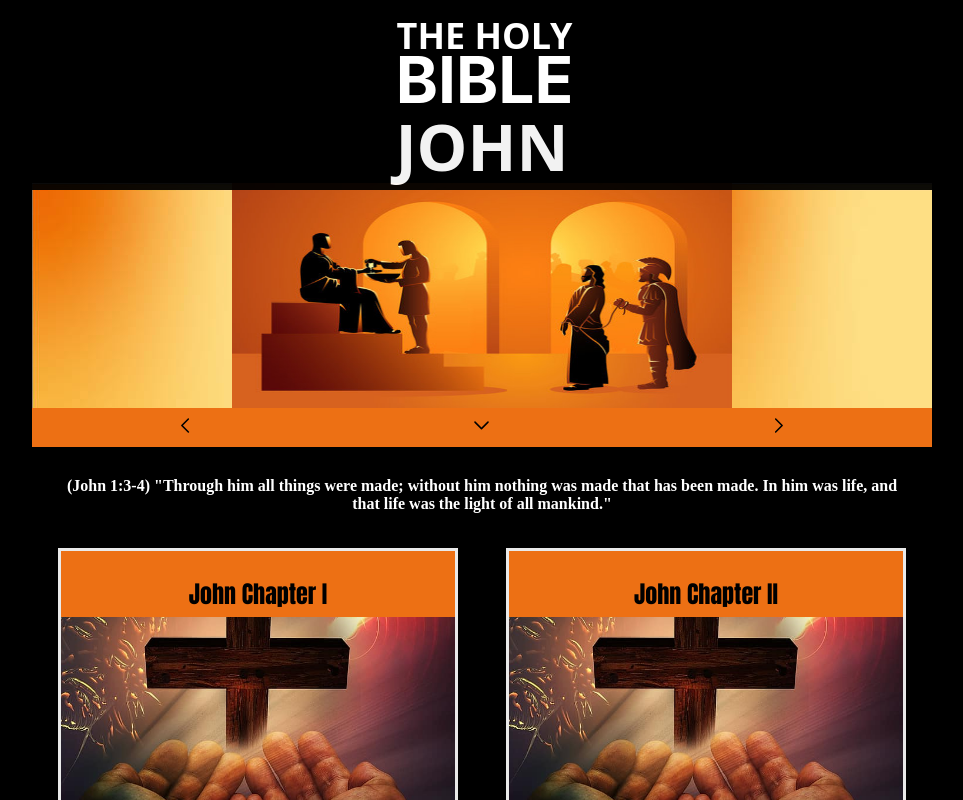
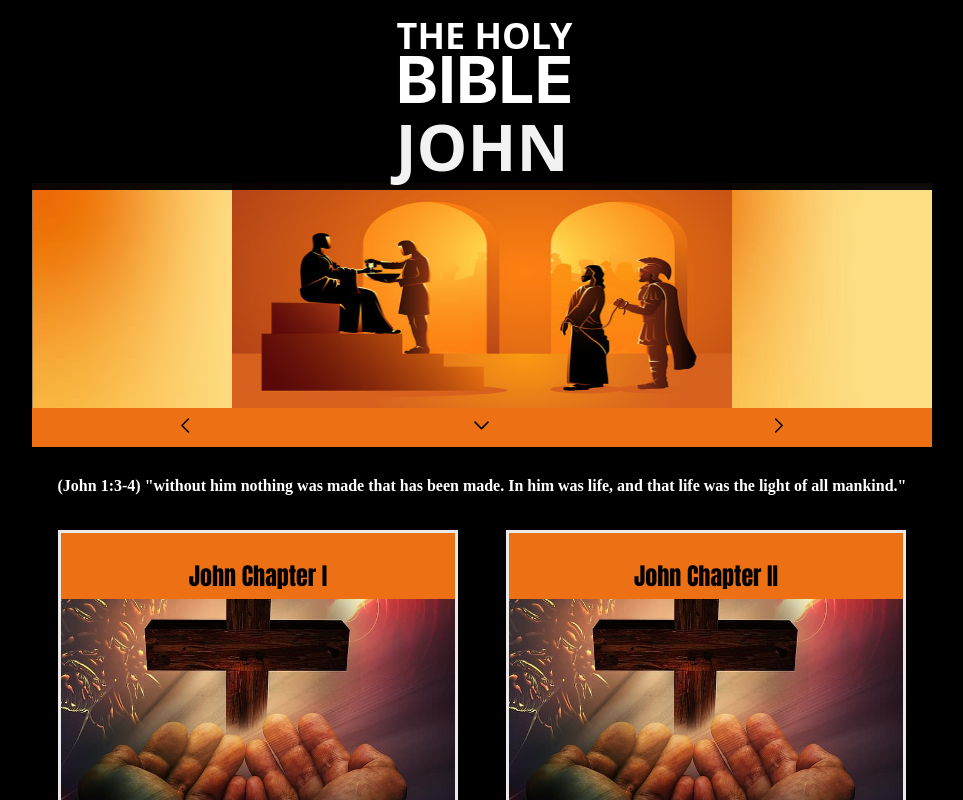
Before and after one commit to jnutt367/john, a Next.js app: page / in a window 1280 px wide. Shown: the top 800 px of the page, without its empty margins (158-1121 px from the left). Built offline with nearby package versions, Linux system fonts and the light colour scheme.

Commit message:
Update index.js
In him was life, and that life was the light of all mankind."

```diff
--- a/pages/index.js
+++ b/pages/index.js
@@ -70,7 +70,7 @@ export default function Home() {
 
                </div>
        <p className={styles.fund}>(John 1:3-4)
-"Through him all things were made; without him nothing was made that has been made.
+"without him nothing was made that has been made.
 In him was life, and that life was the light of all mankind."</p>
         <div className={styles.grid}>
         <div className={styles.card}>
```
